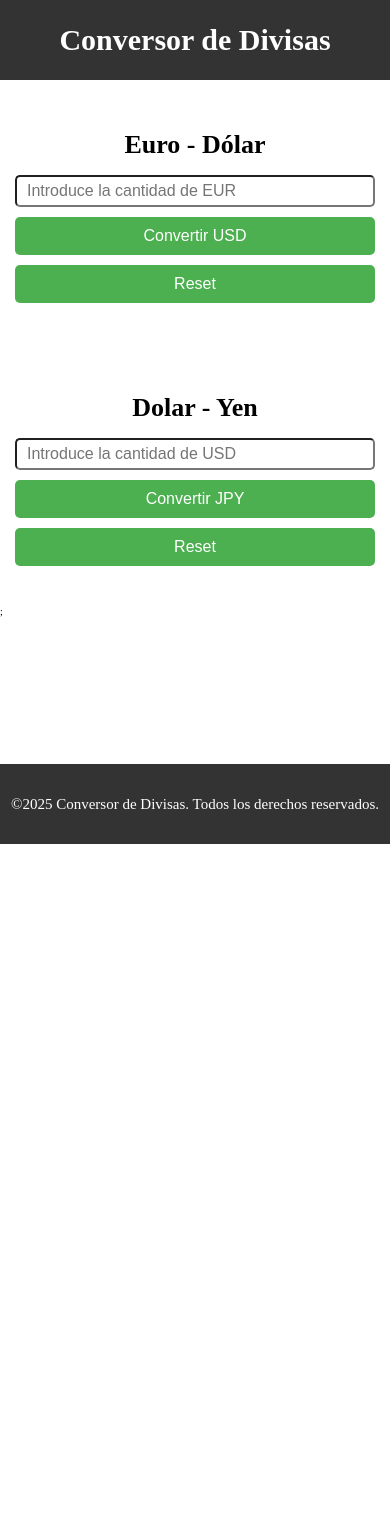
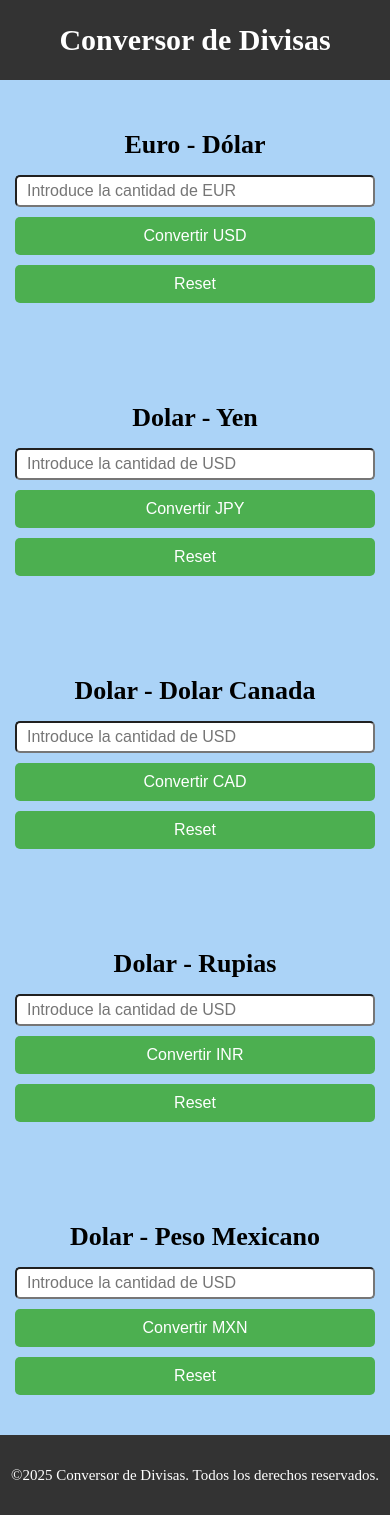
Before and after one commit to alfred3ks/conversor-divisas, a React (Vite) app: page / in a window 390 px wide. Before the commit the page ends 844 px from the top, so only its background shows below. Built offline with nearby package versions, Linux system fonts and the light colour scheme; no server answers.

Commit message:
Agrego mediaqueries
para tablet y pc.

```diff
--- a/src/App.jsx
+++ b/src/App.jsx
@@ -14,7 +14,24 @@ const App = () => {
         baseCurrency={'USD'}
         targetCurrency={'JPY'}
       />
-      ;
+
+      <Conversor
+        title={'Dolar - Dolar Canada'}
+        baseCurrency={'USD'}
+        targetCurrency={'CAD'}
+      />
+
+      <Conversor
+        title={'Dolar - Rupias'}
+        baseCurrency={'USD'}
+        targetCurrency={'INR'}
+      />
+
+      <Conversor
+        title={'Dolar - Peso Mexicano'}
+        baseCurrency={'USD'}
+        targetCurrency={'MXN'}
+      />
     </Layout>
   );
 };
--- a/src/components/Layout/layout.module.css
+++ b/src/components/Layout/layout.module.css
@@ -1,14 +1,34 @@
 .layout {
   width: 100%;
   min-width: 300px;
-  /* Organiza los hijos en una columna */
   display: flex;
   flex-direction: column;
-  /* La altura mínima es igual a la altura de la ventana */
+  align-items: center;
   min-height: 100vh;
 }
 
 .content {
-  /* El contenido ocupa todo el espacio disponible */
+  width: 100%;
   flex: 1;
+  display: flex;
+  flex-wrap: wrap;
+  gap: 1rem;
+
 }
+
+/* Responsive design */
+@media screen and (width>=768px) {
+  .content {
+    width: 100%;
+    display: grid;
+    grid-template-columns: repeat(auto-fill, minmax(300px, 2fr));
+    align-items: start;
+    justify-items: center;
+  }
+}
+
+@media screen and (width>=1024px) {
+  .content {
+    grid-template-columns: repeat(auto-fill, minmax(500px, 2fr));
+  }
+}
--- a/src/reset.css
+++ b/src/reset.css
@@ -6,4 +6,5 @@
 
 html {
   font-size: 62.5%;
+  background-color: rgb(171, 211, 247);
 }
```
